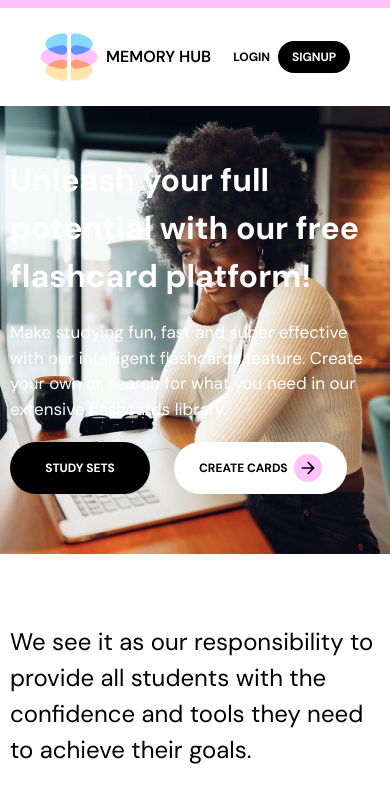
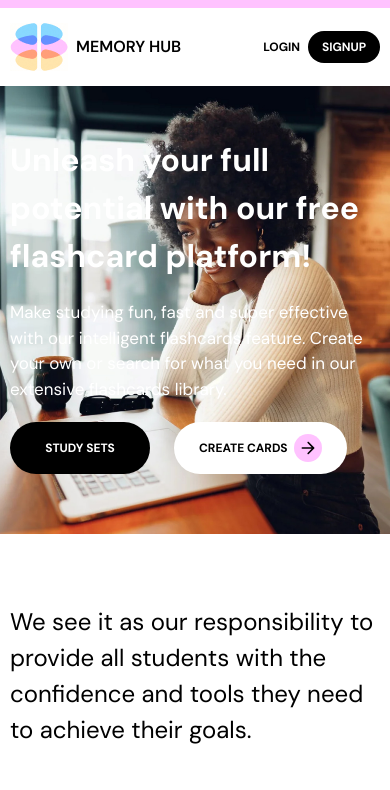
Before and after one commit to DarynaBb/Memory-Hub, a React (Vite) app in the folder Frontend/: page / in a window 390 px wide. Shown: the top 790 px of the page. Built offline with nearby package versions, Linux system fonts and the light colour scheme.

Commit message:
padding for mobile changed

```diff
--- a/Frontend/src/index.css
+++ b/Frontend/src/index.css
@@ -37,11 +37,11 @@ ul {
   }
 
   .padding-container {
-    @apply px-[40px] py-[25px];
+    @apply px-[10px] py-[15px];
   }
 
   .padding-x-container {
-    @apply px-[40px];
+    @apply px-[10px];
   }
 }
 
@@ -219,4 +219,12 @@ ul {
   .hero-bg {
     background-image: url("/hero.jpg");
   }
+
+  .padding-container {
+    @apply px-[40px] py-[25px];
+  }
+
+  .padding-x-container {
+    @apply px-[40px];
+  }
 }
```
